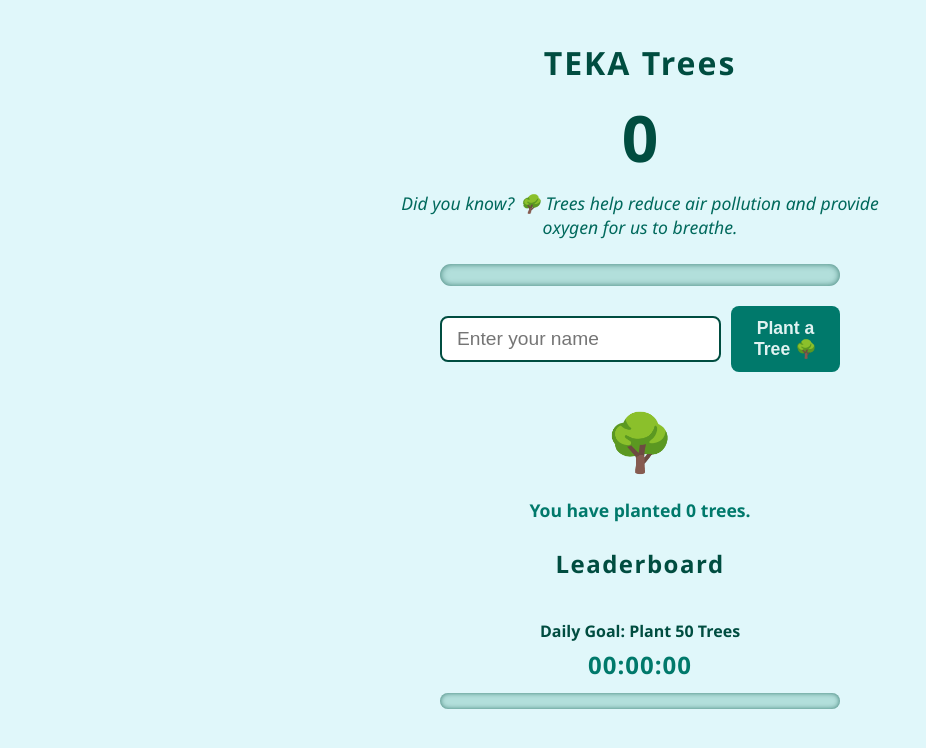
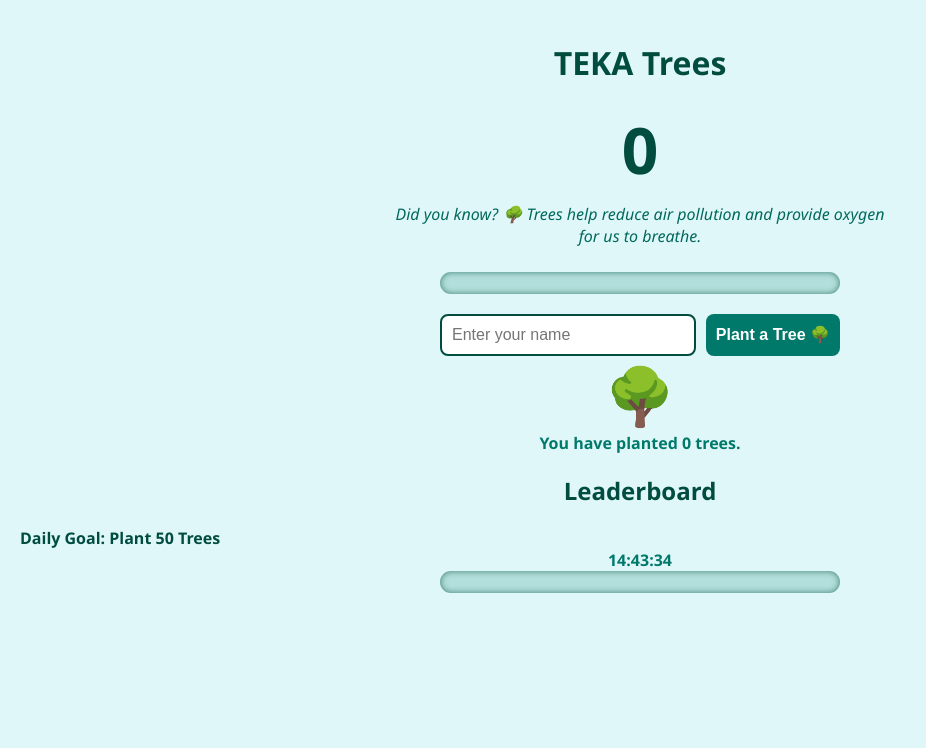
Before and after one commit to teamgopro/save1tree, a plain HTML site: page index.html in a window 1280 px wide. Shown: the whole page, without its empty margins (0-926 px from the left). Drawn offline with Linux system fonts and the light colour scheme; no server answers.

Commit message:
index.html

```diff
--- a/index.html
+++ b/index.html
@@ -12,211 +12,212 @@
       margin: 0;
       padding: 20px;
     }
-
-    h1 {
+    h1, h2 {
       text-align: center;
-      margin-bottom: 0;
       font-weight: 700;
-      letter-spacing: 2px;
+      color: #004d40;
     }
-
     #counter {
       font-size: 4rem;
       text-align: center;
-      margin: 10px 0 5px;
       font-weight: 900;
     }
-
     #facts {
       text-align: center;
-      font-size: 1.1rem;
+      font-style: italic;
       margin: 10px auto 25px;
       max-width: 500px;
-      font-style: italic;
       color: #00695c;
     }
-
-    #progressBarContainer {
-      width: 80%;
-      max-width: 400px;
-      height: 22px;
+    #progressBarContainer, #dailyProgressBarContainer {
       background: #b2dfdb;
       border-radius: 15px;
       margin: 0 auto 20px;
       box-shadow: inset 0 0 6px #004d40aa;
+      width: 80%;
+      max-width: 400px;
     }
-
-    #progressBar {
-      height: 100%;
+    #progressBar, #dailyProgressBar {
+      height: 22px;
       width: 0;
-      background: linear-gradient(90deg, #00bfa5, #004d40);
       border-radius: 15px;
       transition: width 0.4s ease;
       box-shadow: 0 0 8px #00796b;
     }
-
+    #progressBar {
+      background: linear-gradient(90deg, #00bfa5, #004d40);
+    }
+    #dailyProgressBar {
+      background: linear-gradient(90deg, #004d40, #00bfa5);
+    }
     #plantForm {
+      display: flex;
+      justify-content: center;
+      gap: 10px;
       max-width: 400px;
-      margin: 0 auto 30px;
-      display: flex;
-      gap: 10px;
-      justify-content: center;
-      align-items: center;
+      margin: auto;
     }
-
+    #nameInput, #plantBtn {
+      padding: 10px;
+      border-radius: 8px;
+      font-size: 1rem;
+    }
     #nameInput {
       flex-grow: 1;
-      padding: 10px 15px;
-      font-size: 1.2rem;
       border: 2px solid #004d40;
-      border-radius: 8px;
-      outline-offset: 2px;
-      outline-color: #00796b;
       color: #004d40;
     }
-
     #plantBtn {
-      background-color: #00796b;
+      background: #00796b;
+      color: #fff;
       border: none;
-      padding: 12px 20px;
-      color: #e0f2f1;
-      font-weight: 700;
-      font-size: 1.1rem;
-      border-radius: 8px;
+      font-weight: bold;
       cursor: pointer;
-      transition: background-color 0.3s ease;
-      display: flex;
-      align-items: center;
-      gap: 6px;
     }
-
-    #plantBtn:hover:not(:disabled) {
-      background-color: #004d40;
+    #treeEmoji {
+      text-align: center;
+      font-size: 3.5rem;
     }
-
-    #plantBtn:disabled {
-      opacity: 0.5;
-      cursor: not-allowed;
+    .tree-bounce {
+      animation: bounce 0.7s ease;
     }
-
-    #treeEmoji {
-      font-size: 3.5rem;
-      text-align: center;
-      margin-bottom: 20px;
-      user-select: none;
-      transition: transform 0.3s ease;
+    @keyframes bounce {
+      0%, 100% { transform: translateY(0); }
+      50% { transform: translateY(-20px); }
     }
-
-    .tree-bounce {
-      animation: bounce 0.7s ease forwards;
+    #leaderboard {
+      list-style: none;
+      padding: 0;
+      max-width: 400px;
+      margin: auto;
     }
-
-    @keyframes bounce {
-      0% { transform: translateY(0); }
-      30% { transform: translateY(-20px); }
-      50% { transform: translateY(0); }
-      70% { transform: translateY(-10px); }
-      100% { transform: translateY(0); }
-    }
-
-    #myStats {
-      text-align: center;
-      font-size: 1.1rem;
-      margin-bottom: 25px;
-      font-weight: 600;
-      color: #00796b;
-    }
-
-    h2 {
-      text-align: center;
-      margin-bottom: 15px;
-      font-weight: 700;
-      letter-spacing: 1.5px;
-      color: #004d40;
-    }
-
-    #leaderboard {
-      max-width: 400px;
-      margin: 0 auto 40px;
-      padding-left: 0;
-      list-style: none;
-      color: #004d40;
-      font-weight: 600;
-      font-size: 1.1rem;
-    }
-
     #leaderboard li {
       background: #b2dfdb;
-      margin-bottom: 8px;
-      padding: 8px 12px;
+      padding: 8px;
       border-radius: 10px;
-      box-shadow: inset 0 0 4px #004d40aa;
+      margin-bottom: 5px;
     }
-
-    #dailyChallenge {
-      max-width: 400px;
-      margin: 0 auto;
+    #myStats, #challengeCountdown {
       text-align: center;
-      font-weight: 600;
-      color: #004d40;
-    }
-
-    #challengeCountdown {
-      font-size: 1.5rem;
-      margin: 6px 0 12px;
-      font-weight: 700;
-      letter-spacing: 1px;
+      font-weight: bold;
       color: #00796b;
-    }
-
-    #dailyProgressBarContainer {
-      height: 16px;
-      background: #b2dfdb;
-      border-radius: 15px;
-      box-shadow: inset 0 0 5px #004d40aa;
-      width: 100%;
-      max-width: 400px;
-      margin: 0 auto 30px;
-    }
-
-    #dailyProgressBar {
-      height: 100%;
-      width: 0;
-      background: linear-gradient(90deg, #004d40, #00bfa5);
-      border-radius: 15px;
-      transition: width 0.4s ease;
-      box-shadow: 0 0 8px #00796b;
     }
   </style>
 </head>
 <body>
   <h1>TEKA Trees</h1>
-  <div id="counter" aria-live="polite" aria-atomic="true">0</div>
+  <div id="counter">0</div>
   <div id="facts"></div>
-  <div id="progressBarContainer" aria-label="Progress towards daily tree planting goal">
-    <div id="progressBar"></div>
-  </div>
-  <form id="plantForm" onsubmit="return false;">
-    <input type="text" id="nameInput" placeholder="Enter your name" aria-label="Your name" required minlength="2" maxlength="20" autocomplete="off" spellcheck="false" />
-    <button id="plantBtn" aria-label="Plant a tree">Plant a Tree 🌳</button>
+  <div id="progressBarContainer"><div id="progressBar"></div></div>
+  <form id="plantForm">
+    <input type="text" id="nameInput" placeholder="Enter your name" required />
+    <button type="submit" id="plantBtn">Plant a Tree 🌳</button>
   </form>
-  <div id="treeEmoji" aria-hidden="true">🌳</div>
-  <div id="myStats" aria-live="polite" aria-atomic="true" role="status">You have planted 0 trees.</div>
+  <div id="treeEmoji">🌳</div>
+  <div id="myStats">You have planted 0 trees.</div>
   <h2>Leaderboard</h2>
-  <ul id="leaderboard" role="list" aria-live="polite" aria-atomic="true"></ul>
-  <div id="dailyChallenge" aria-label="Daily tree planting challenge">
+  <ul id="leaderboard"></ul>
+  <div id="dailyChallenge">
     <strong>Daily Goal: Plant 50 Trees</strong>
     <div id="challengeCountdown">00:00:00</div>
-    <div id="dailyProgressBarContainer">
-      <div id="dailyProgressBar"></div>
-    </div>
+    <div id="dailyProgressBarContainer"><div id="dailyProgressBar"></div></div>
   </div>
 
-  <!-- Firebase Libraries -->
+  <!-- Firebase -->
   <script src="https://www.gstatic.com/firebasejs/9.22.2/firebase-app-compat.js"></script>
   <script src="https://www.gstatic.com/firebasejs/9.22.2/firebase-database-compat.js"></script>
+  <script>
+    const firebaseConfig = {
+      apiKey: "AIzaSyAP9sPhuV5aczilZipv6FQJ9aMoBOBhXXQ",
+      authDomain: "save1tree-f116f.firebaseapp.com",
+      databaseURL: "https://save1tree-f116f-default-rtdb.firebaseio.com",
+      projectId: "save1tree-f116f",
+      storageBucket: "save1tree-f116f.appspot.com",
+      messagingSenderId: "823144374779",
+      appId: "1:823144374779:web:54a54f23cef8638dea6b5e"
+    };
+    firebase.initializeApp(firebaseConfig);
+    const db = firebase.database();
+    const dailyGoal = 50;
 
-  <script>
+    const counterEl = document.getElementById("counter");
+    const treeEmoji = document.getElementById("treeEmoji");
+    const myStats = document.getElementById("myStats");
+    const leaderboardEl = document.getElementById("leaderboard");
+    const progressBar = document.getElementById("progressBar");
+    const dailyProgressBar = document.getElementById("dailyProgressBar");
+
+    function getTodayKey() {
+      return new Date().toISOString().split('T')[0];
+    }
+
+    function animateTree() {
+      treeEmoji.classList.add("tree-bounce");
+      setTimeout(() => treeEmoji.classList.remove("tree-bounce"), 700);
+    }
+
+    function updateStats(name) {
+      const key = getTodayKey();
+      db.ref(`users/${name}/${key}`).once("value").then(snapshot => {
+        const count = snapshot.val() || 0;
+        myStats.textContent = `You have planted ${count} tree${count !== 1 ? 's' : ''}.`;
+      });
+    }
+
+    function updateCountDisplay(count) {
+      counterEl.textContent = count;
+      const percent = Math.min((count / dailyGoal) * 100, 100);
+      progressBar.style.width = percent + "%";
+      dailyProgressBar.style.width = percent + "%";
+    }
+
+    function updateLeaderboard(users) {
+      leaderboardEl.innerHTML = "";
+      const today = getTodayKey();
+      const entries = Object.entries(users).map(([user, days]) => [user, days[today] || 0]);
+      entries.sort((a, b) => b[1] - a[1]).slice(0, 10).forEach(([user, count]) => {
+        const li = document.createElement("li");
+        li.textContent = `${user}: ${count} tree${count !== 1 ? 's' : ''}`;
+        leaderboardEl.appendChild(li);
+      });
+    }
+
+    function startCountdown() {
+      function update() {
+        const now = new Date();
+        const midnight = new Date(now);
+        midnight.setHours(24, 0, 0, 0);
+        const diff = midnight - now;
+        const hrs = String(Math.floor(diff / (1000*60*60))).padStart(2, '0');
+        const mins = String(Math.floor((diff % (1000*60*60)) / (1000*60))).padStart(2, '0');
+        const secs = String(Math.floor((diff % (1000*60)) / 1000)).padStart(2, '0');
+        document.getElementById("challengeCountdown").textContent = `${hrs}:${mins}:${secs}`;
+      }
+      update();
+      setInterval(update, 1000);
+    }
+
+    function listenRealtime() {
+      const today = getTodayKey();
+      db.ref(`treeCount/${today}`).on("value", snap => {
+        updateCountDisplay(snap.val() || 0);
+      });
+      db.ref("users").on("value", snap => {
+        updateLeaderboard(snap.val() || {});
+      });
+    }
+
+    document.getElementById("plantForm").addEventListener("submit", e => {
+      e.preventDefault();
+      const name = document.getElementById("nameInput").value.trim();
+      if (!name) return alert("Please enter your name.");
+      const today = getTodayKey();
+      db.ref(`treeCount/${today}`).transaction(n => (n || 0) + 1);
+      db.ref(`users/${name}/${today}`).transaction(n => (n || 0) + 1);
+      animateTree();
+      updateStats(name);
+    });
+
     const facts = [
       "Did you know? 🌳 Trees help reduce air pollution and provide oxygen for us to breathe.",
       "One large tree can supply oxygen for four people in a day.",
@@ -224,17 +225,17 @@
       "Urban forests can cool cities by up to 10°F.",
       "Trees provide habitat for over 80% of the world’s terrestrial species."
     ];
-
     let factIndex = 0;
-    const factsEl = document.getElementById("facts");
-
     function rotateFacts() {
-      factsEl.textContent = facts[factIndex];
+      document.getElementById("facts").textContent = facts[factIndex];
       factIndex = (factIndex + 1) % facts.length;
     }
-
     rotateFacts();
     setInterval(rotateFacts, 7000);
+
+    // Initialize
+    listenRealtime();
+    startCountdown();
   </script>
 </body>
 </html>
```
